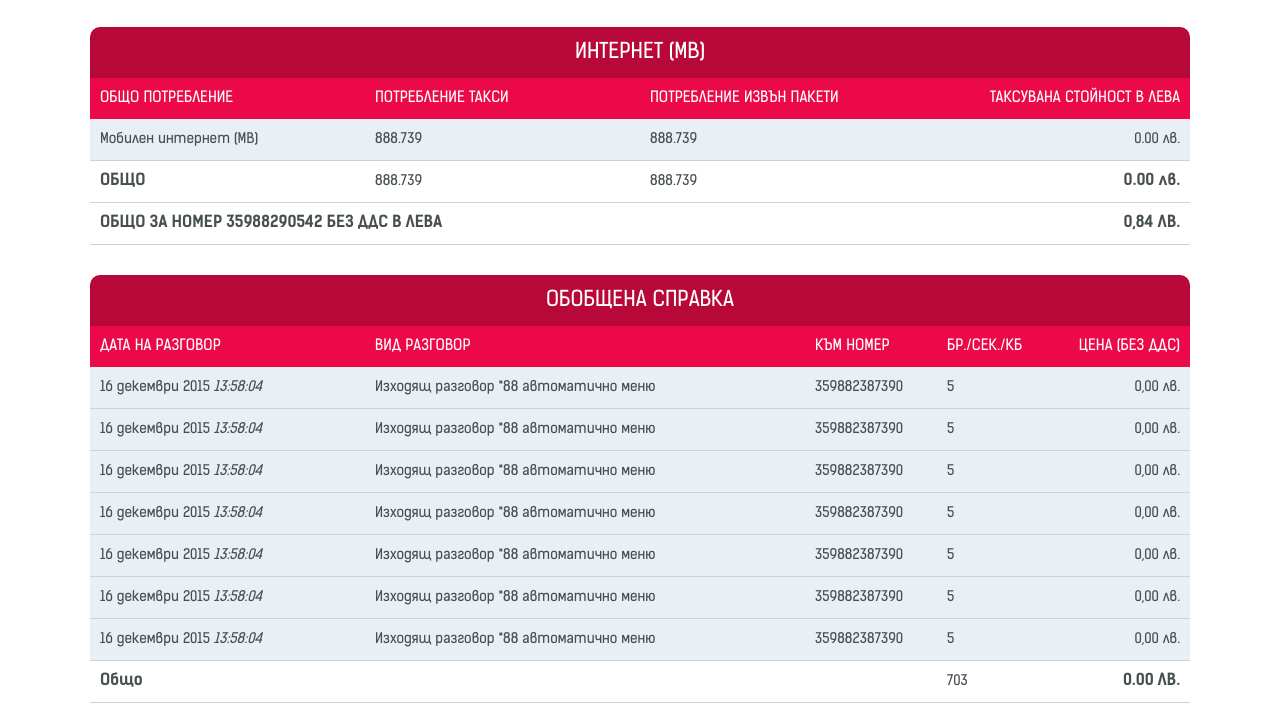
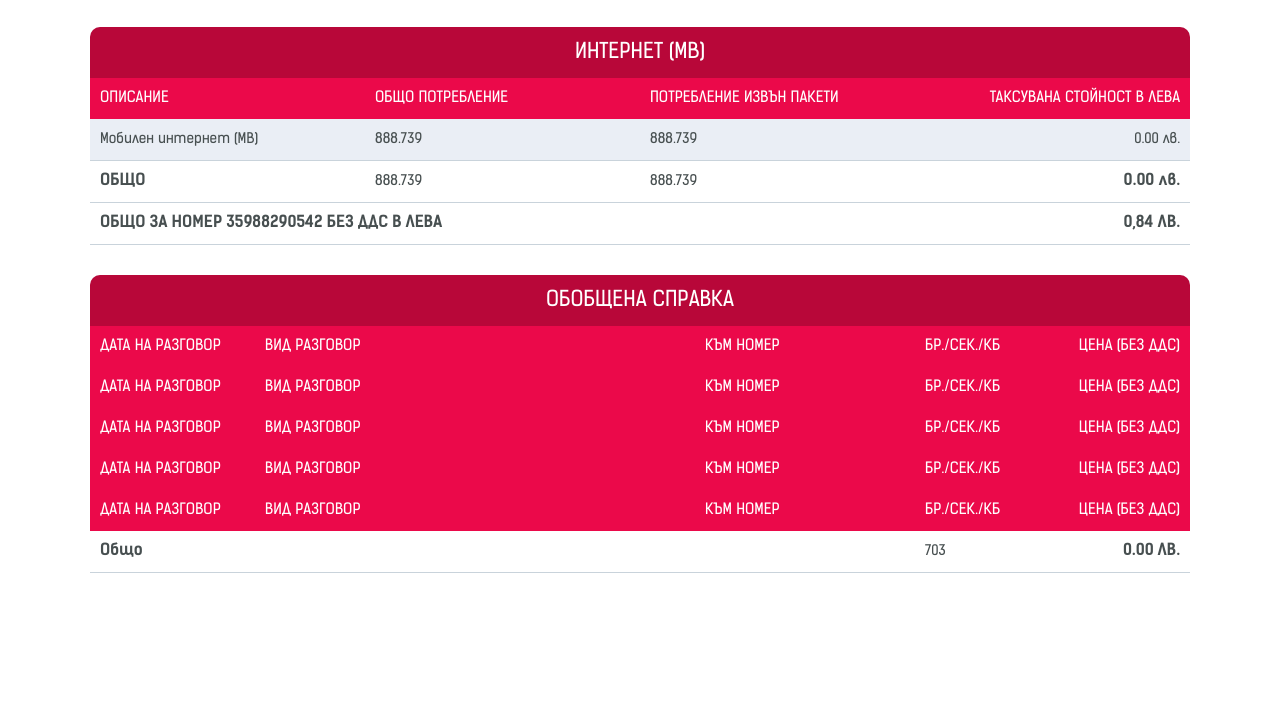
Before and after one commit to Luchiya/MVNO, a website: page app/index.html in a window 1280 px wide. Shown: the part 1699-2424 px from the top of the page. After the commit the page ends 2302 px from the top, so only its background shows below. Drawn offline with Linux system fonts and the light colour scheme; files whose address does not match are found by name.

Commit message:
Summary report column width fix

```diff
--- a/app/index.html
+++ b/app/index.html
@@ -238,10 +238,10 @@
 						</tr>
 					</thead>
 					<tr class="small-labels">
-						<td class="widthtbl_25">ОБЩО ПОТРЕБЛЕНИЕ</td>
-						<td class="widthtbl_25">ПОТРЕБЛЕНИЕ ТАКСИ</td>
-						<td class="widthtbl_25">ПОТРЕБЛЕНИЕ ИЗВЪН ПАКЕТИ</td>
-						<td class="widthtbl_25">ТАКСУВАНА СТОЙНОСТ В ЛЕВА</td>
+						<td class="widthtbl_25">ОПИСАНИЕ</td>
+                        <td class="widthtbl_25">ОБЩО ПОТРЕБЛЕНИЕ</td>
+                        <td class="widthtbl_25">ПОТРЕБЛЕНИЕ ИЗВЪН ПАКЕТИ</td>
+                        <td class="widthtbl_25">ТАКСУВАНА СТОЙНОСТ В ЛЕВА</td>
 					</tr>
 					<tr class="table-border">
 						<td class="widthtbl_25">Мобилен интернет (MB)</td>
@@ -271,60 +271,39 @@
 						</tr>
 					</thead>
 					<tr class="small-labels">
-						<td class="widthtbl_25">Дата на разговор</td>
-						<td class="widthtbl_40">Вид разговор</td>
-						<td class="widthtbl_12">Към номер</td>
-						<td class="widthtbl_8">Бр./сек./кб</td>
-						<td class="widthtbl_15">Цена (без ДДС)</td>
+						<td class="widthtbl_15">Дата на разговор</td>
+                        <td class="widthtbl_40">Вид разговор</td>
+                        <td class="widthtbl_20">Към номер</td>
+                        <td class="widthtbl_8">Бр./сек./кб</td>
+                        <td class="widthtbl_17">Цена (без ДДС)</td>
 					</tr>
-					<tr class="table-border">
-						<td class="widthtbl_25">16 декември 2015 <em>13:58:04</em></td>
-						<td class="widthtbl_40">Изходящ разговор *88 автоматично меню</td>
-						<td class="widthtbl_12">359882387390</td>
-						<td class="widthtbl_8">5</td>
-						<td class="widthtbl_15">0,00 лв.</td>
+					<tr class="small-labels">
+						<td class="widthtbl_15">Дата на разговор</td>
+                        <td class="widthtbl_40">Вид разговор</td>
+                        <td class="widthtbl_20">Към номер</td>
+                        <td class="widthtbl_8">Бр./сек./кб</td>
+                        <td class="widthtbl_17">Цена (без ДДС)</td>
 					</tr>
-					<tr class="table-border">
-						<td class="widthtbl_25">16 декември 2015 <em>13:58:04</em></td>
-						<td class="widthtbl_40">Изходящ разговор *88 автоматично меню</td>
-						<td class="widthtbl_12">359882387390</td>
-						<td class="widthtbl_8">5</td>
-						<td class="widthtbl_15">0,00 лв.</td>
+					<tr class="small-labels">
+						<td class="widthtbl_15">Дата на разговор</td>
+                        <td class="widthtbl_40">Вид разговор</td>
+                        <td class="widthtbl_20">Към номер</td>
+                        <td class="widthtbl_8">Бр./сек./кб</td>
+                        <td class="widthtbl_17">Цена (без ДДС)</td>
 					</tr>
-					<tr class="table-border">
-						<td class="widthtbl_25">16 декември 2015 <em>13:58:04</em></td>
-						<td class="widthtbl_40">Изходящ разговор *88 автоматично меню</td>
-						<td class="widthtbl_12">359882387390</td>
-						<td class="widthtbl_8">5</td>
-						<td class="widthtbl_15">0,00 лв.</td>
+					<tr class="small-labels">
+						<td class="widthtbl_15">Дата на разговор</td>
+                        <td class="widthtbl_40">Вид разговор</td>
+                        <td class="widthtbl_20">Към номер</td>
+                        <td class="widthtbl_8">Бр./сек./кб</td>
+                        <td class="widthtbl_17">Цена (без ДДС)</td>
 					</tr>
-					<tr class="table-border">
-						<td class="widthtbl_25">16 декември 2015 <em>13:58:04</em></td>
-						<td class="widthtbl_40">Изходящ разговор *88 автоматично меню</td>
-						<td class="widthtbl_12">359882387390</td>
-						<td class="widthtbl_8">5</td>
-						<td class="widthtbl_15">0,00 лв.</td>
-					</tr>
-					<tr class="table-border">
-						<td class="widthtbl_25">16 декември 2015 <em>13:58:04</em></td>
-						<td class="widthtbl_40">Изходящ разговор *88 автоматично меню</td>
-						<td class="widthtbl_12">359882387390</td>
-						<td class="widthtbl_8">5</td>
-						<td class="widthtbl_15">0,00 лв.</td>
-					</tr>
-					<tr class="table-border">
-						<td class="widthtbl_25">16 декември 2015 <em>13:58:04</em></td>
-						<td class="widthtbl_40">Изходящ разговор *88 автоматично меню</td>
-						<td class="widthtbl_12">359882387390</td>
-						<td class="widthtbl_8">5</td>
-						<td class="widthtbl_15">0,00 лв.</td>
-					</tr>
-					<tr class="table-border">
-						<td class="widthtbl_25">16 декември 2015 <em>13:58:04</em></td>
-						<td class="widthtbl_40">Изходящ разговор *88 автоматично меню</td>
-						<td class="widthtbl_12">359882387390</td>
-						<td class="widthtbl_8">5</td>
-						<td class="widthtbl_15">0,00 лв.</td>
+					<tr class="small-labels">
+						<td class="widthtbl_15">Дата на разговор</td>
+                        <td class="widthtbl_40">Вид разговор</td>
+                        <td class="widthtbl_20">Към номер</td>
+                        <td class="widthtbl_8">Бр./сек./кб</td>
+                        <td class="widthtbl_17">Цена (без ДДС)</td>
 					</tr>
 					<tfoot>
 						<tr class="total table-border">
```
